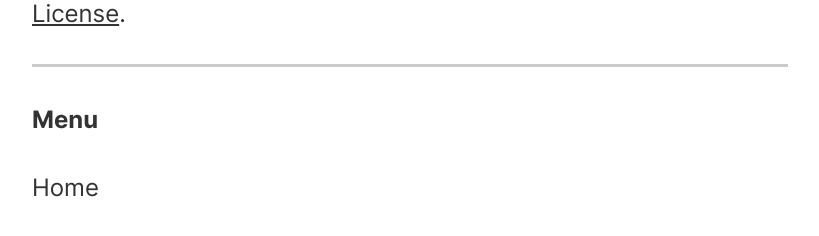
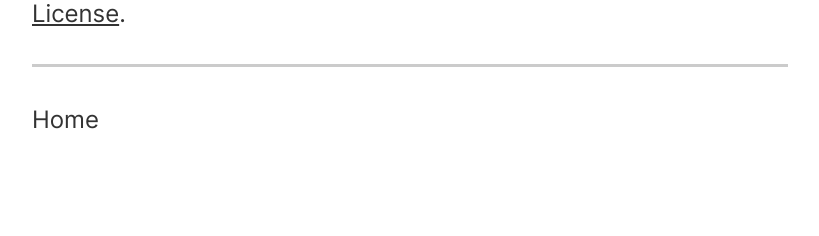
Before and after one commit to ajpwalser/ajpwalser.github.io, a Jekyll site: the page built from _posts/2021-07-09-about.md, in a window 1280 px wide. Shown: the part 509-745 px from the top of the page, without its empty margins (230-1049 px from the left). Built offline with Jekyll 4.4.1, drawn with Linux system fonts in a browser that asks for light colours.

Commit message:
Update post.html

```diff
--- a/_layouts/post.html
+++ b/_layouts/post.html
@@ -11,7 +11,6 @@ layout: default
 <footer>
 <p class="footer">
   <nav>
-    <h4>Menu</h4>
     <ul id="menu">
         <li><a href="/">Home</a></li>
     </ul>
```
